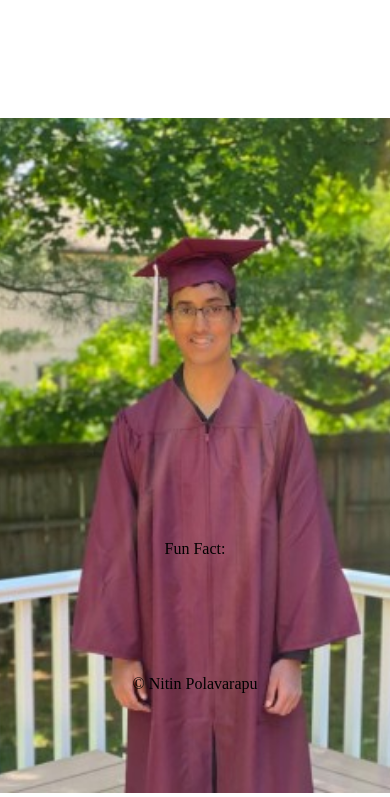
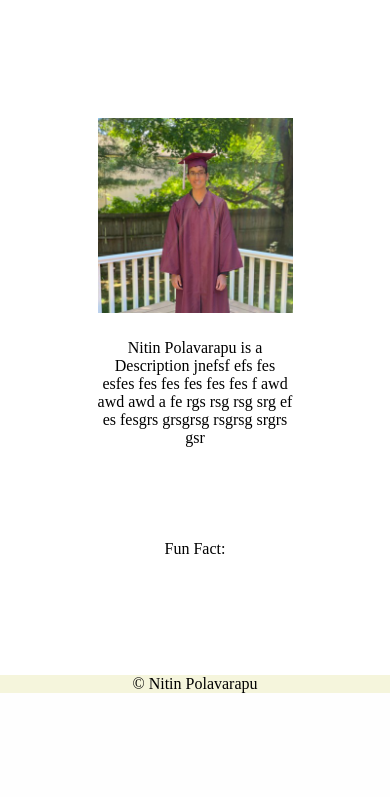
Before and after one commit to np-2001/Project-Management-Tool, a Python web app: template homework/Homework-1/flask_app/templates/home.html in a window 390 px wide; the page is wider, and only the part inside the window is pictured. Shown: the part 152-949 px from the top of that part. After the commit the page ends 845 px from the top of that part, so only its background shows below. Run offline with Jinja, Linux system fonts and the light colour scheme; the template is opened without the code that fills it, so the values that code supplies are empty.

Commit message:
Added new change

```diff
--- a/homework/Homework-1/flask_app/static/main/css/main.css
+++ b/homework/Homework-1/flask_app/static/main/css/main.css
@@ -58,7 +58,7 @@
         text-justify: center;
         height: 50vh;
         gap: 20px;
-        width: 80vh;
+
 
     }
 
```
